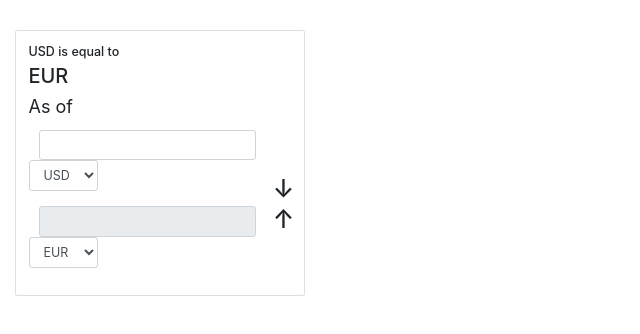
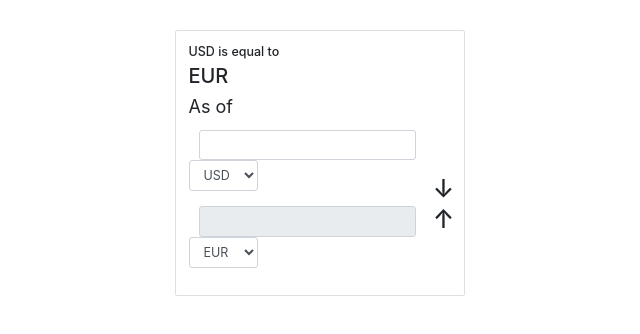
Before and after one commit to ticotheps/currency-converter, a React (Create React App) app in the folder satoshi-converter-app/: page / in a window 1280 px wide. Shown: the top 334 px of the page, without its empty margins (0-640 px from the left). Built offline with nearby package versions, Linux system fonts and the light colour scheme.

Commit message:
Centered card

```diff
--- a/satoshi-converter-app/src/components/Converter.js
+++ b/satoshi-converter-app/src/components/Converter.js
@@ -65,7 +65,7 @@ class Converter extends React.Component {
         const { currencies, base, amount, convertTo, result, date } = this.state;
         return (
             <div className="container my-5">
-                <div className="row">
+                <div className="row justify-content-center">
                     <div className="col-lg-6">
                         <div className="card card-body">
                             <h5>{amount} {base} is equal to</h5>
```
